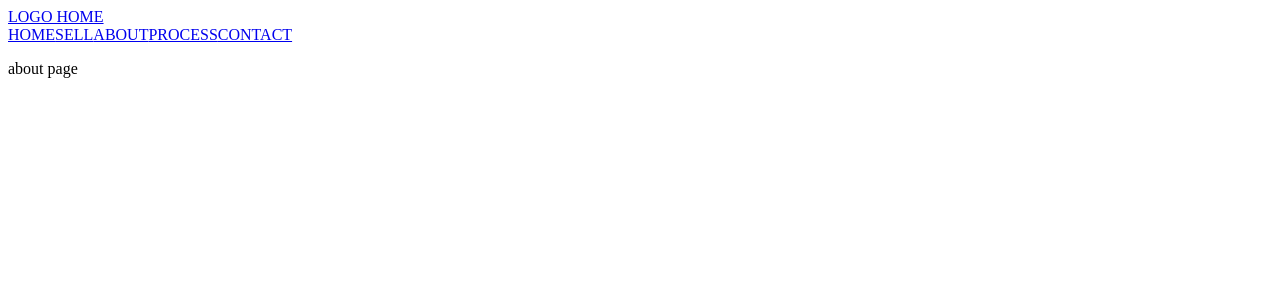
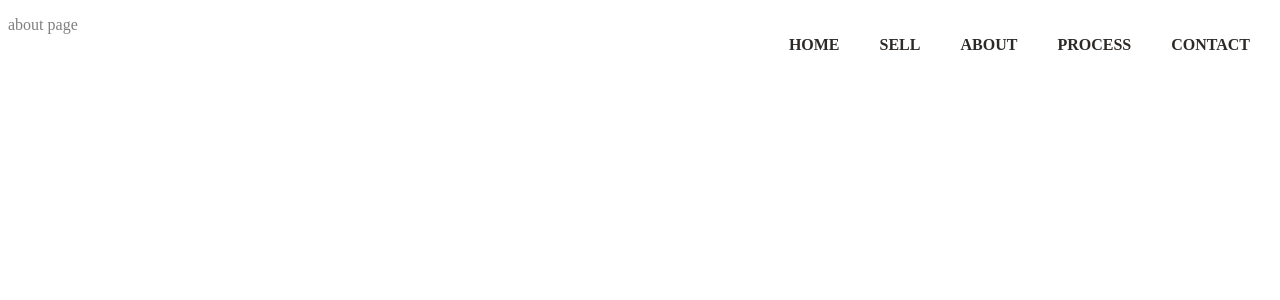
Before and after one commit to juliankyer/jaj-lofi, a Next.js app: page /about in a window 1280 px wide. Shown: the top 300 px of the page. Built offline with nearby package versions, Linux system fonts and the light colour scheme.

Commit message:
migrate some header styles

```diff
--- a/components/Header.js
+++ b/components/Header.js
@@ -1,14 +1,34 @@
 import Link from 'next/link';
 import Nav from './Nav';
+import styled from 'styled-components';
+// import logo from '../static/ja-logo.png';
+
+const StyledHeader = styled.header`
+  position: fixed;
+  top: 0;
+  left: 0;
+  right: 0;
+  z-index: 999;
+  background-color: rgba(255, 255, 255, 0.5);
+  display:flex;
+  justify-content: space-between;
+
+  .header-logo {
+    height: 90px;
+    margin: 0 20px;
+  }
+`;
 
 const Header = () => {
   return (
-    <header>
+    <StyledHeader>
       <Link href='/'>
-        <a>LOGO HOME</a>
+        <a className='header-logo'>
+          {/* <img src={logo} alt='jennifer amy jewelry logo' /> */}
+        </a>
       </Link>
       <Nav />
-    </header>
+    </StyledHeader>
   );
 };
 
--- a/components/Meta.js
+++ b/components/Meta.js
@@ -4,7 +4,7 @@ const Meta = () => (
   <Head>
     <meta name="viewport" content="width=device-width, initial-scale=1" />
     <meta charset="utf-8" />
-    <link rel="shortcut icon" href="/static/favicon.png" />
+    <link rel="shortcut icon" href="/static/ja-logo.png" />
     <link rel="stylesheet" type="text/css" href="/static/nprogress.css" />
     <title>Jennifer Amy Jewelry</title>
   </Head>
--- a/components/Nav.js
+++ b/components/Nav.js
@@ -1,15 +1,29 @@
 import Link from 'next/link';
+import styled from 'styled-components';
+
+const StyledNav = styled.nav`
+  display: flex;
+  align-items: center;
+  margin-right: 10px;
+
+  a {
+    color: #2d2926;
+    text-decoration: none;
+    text-transform: uppercase;
+    margin: 10px;
+    padding: 10px;
+    font-weight: 700;
+  }
+`;
 
 const Nav = () => (
-  <nav>
+  <StyledNav>
     <Link href='/'>
       <a>HOME</a>
     </Link>
     <Link href='/sell'>
       <a>SELL</a>
     </Link>
-
-    {/* TODO: set up these 3 routes */}
     <Link href='/about'>
       <a>ABOUT</a>
     </Link>
@@ -19,7 +33,7 @@ const Nav = () => (
     <Link href='contact'>
       <a>CONTACT</a>
     </Link>
-  </nav>
+  </StyledNav>
 );
 
 export default Nav;
```
Also changed, not shown: static/ja-logo.png (added).
